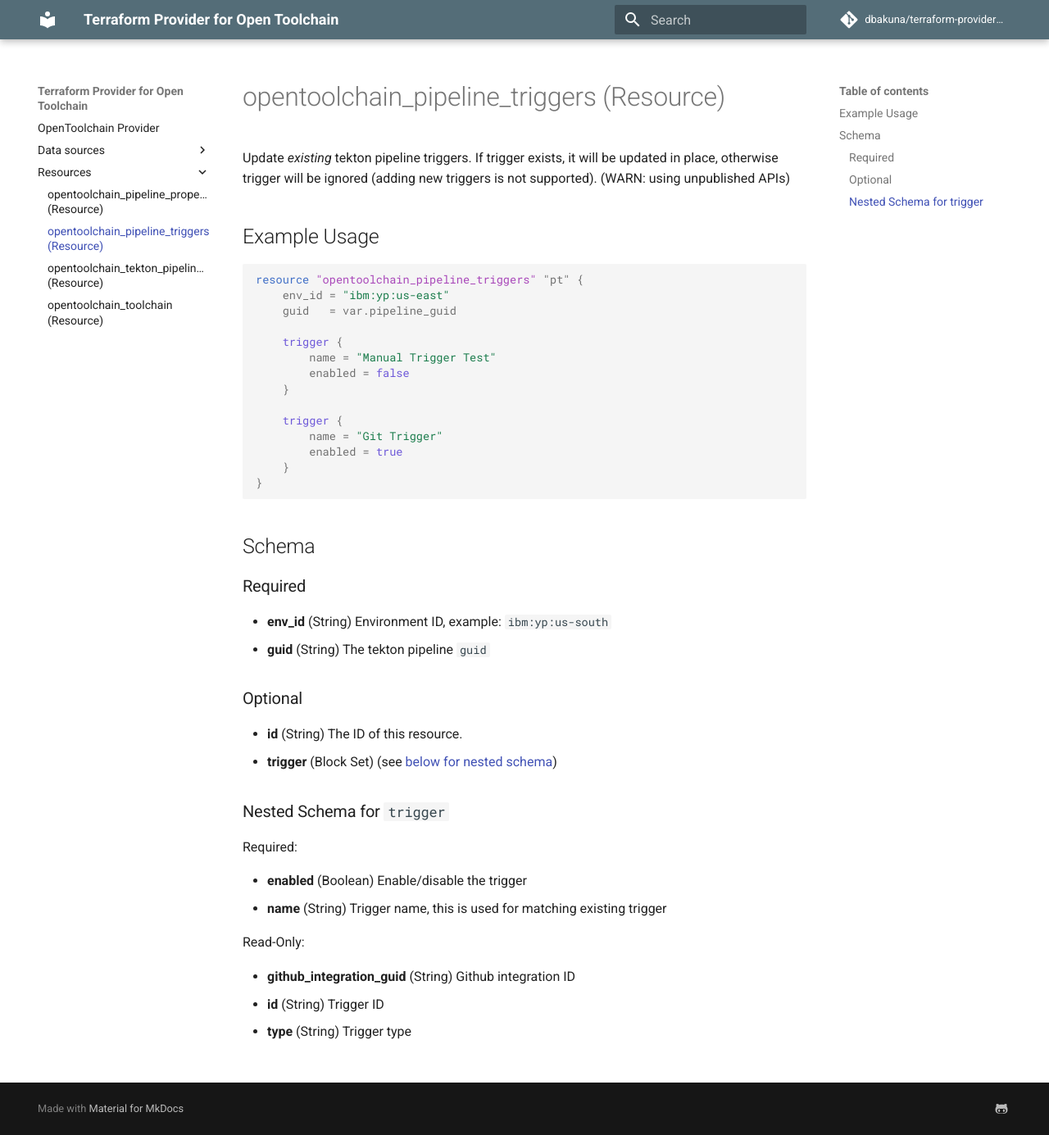
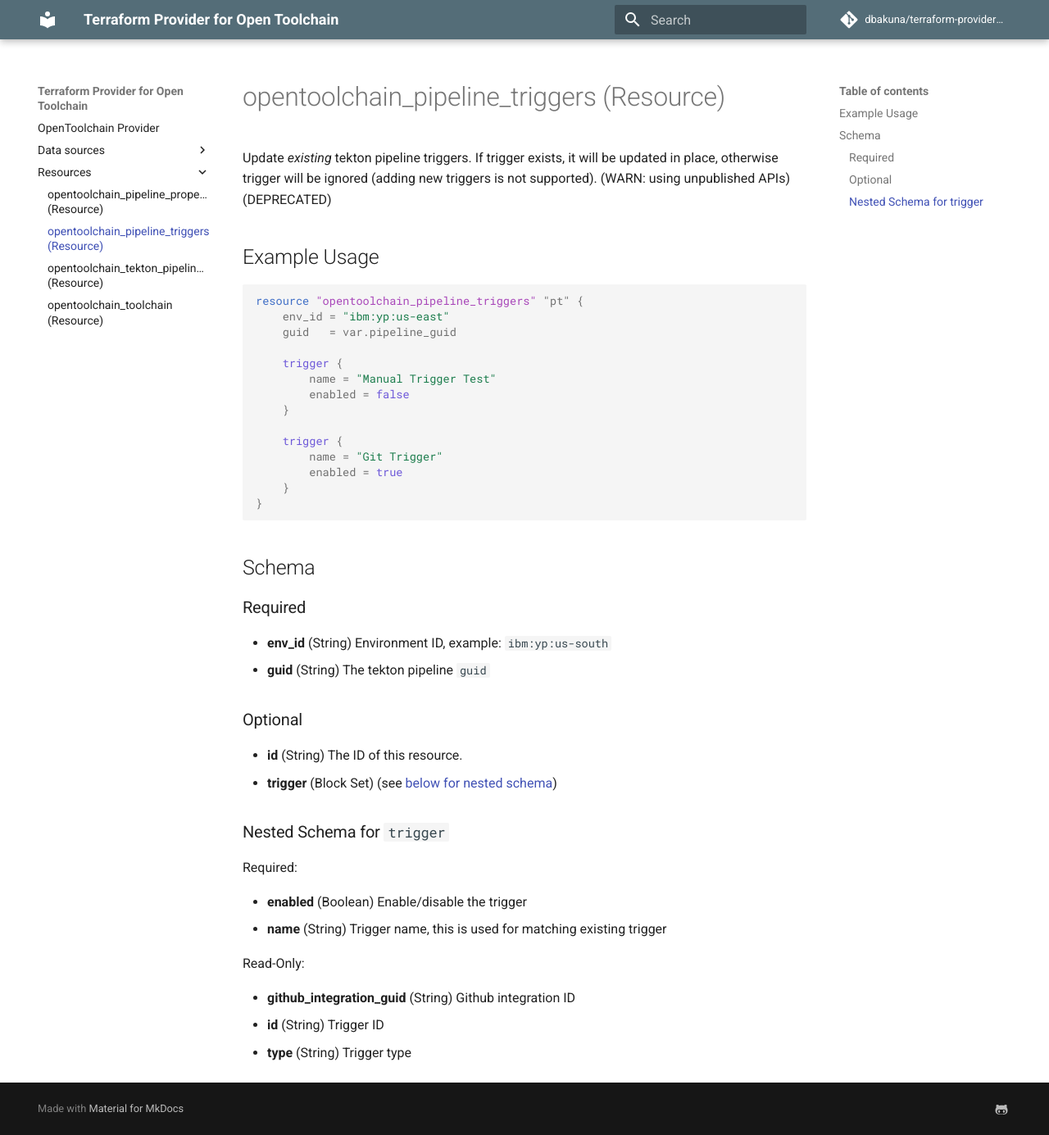
Before and after one commit to dariusbakunas/terraform-provider-opentoolchain, an MkDocs documentation site: the page built from docs/resources/pipeline_triggers.md, in a window 1280 px wide and 1385 px high. Shown: the whole window at 82% size. Built offline with MkDocs 1.6.1 and Material for MkDocs 9.7.7, drawn with Linux system fonts in a browser that asks for light colours; comment, search, counter and statistics services are not loaded.

Commit message:
docs: add labels to descriptions for deprecated resources

```diff
--- a/docs/resources/pipeline_triggers.md
+++ b/docs/resources/pipeline_triggers.md
@@ -3,12 +3,12 @@
 page_title: "opentoolchain_pipeline_triggers Resource - terraform-provider-opentoolchain"
 subcategory: ""
 description: |-
-  Update existing tekton pipeline triggers. If trigger exists, it will be updated in place, otherwise trigger will be ignored (adding new triggers is not supported). (WARN: using unpublished APIs)
+  Update existing tekton pipeline triggers. If trigger exists, it will be updated in place, otherwise trigger will be ignored (adding new triggers is not supported). (WARN: using unpublished APIs) (DEPRECATED)
 ---
 
 # opentoolchain_pipeline_triggers (Resource)
 
-Update *existing* tekton pipeline triggers. If trigger exists, it will be updated in place, otherwise trigger will be ignored (adding new triggers is not supported). (WARN: using unpublished APIs)
+Update *existing* tekton pipeline triggers. If trigger exists, it will be updated in place, otherwise trigger will be ignored (adding new triggers is not supported). (WARN: using unpublished APIs) (DEPRECATED)
 
 ## Example Usage
 
```
Also changed, not shown: docs/data-sources/pipeline_properties.md (+2 -2 lines), docs/data-sources/pipeline_triggers.md (+2 -2 lines), docs/resources/pipeline_properties.md (+2 -2 lines), 4 other files.
